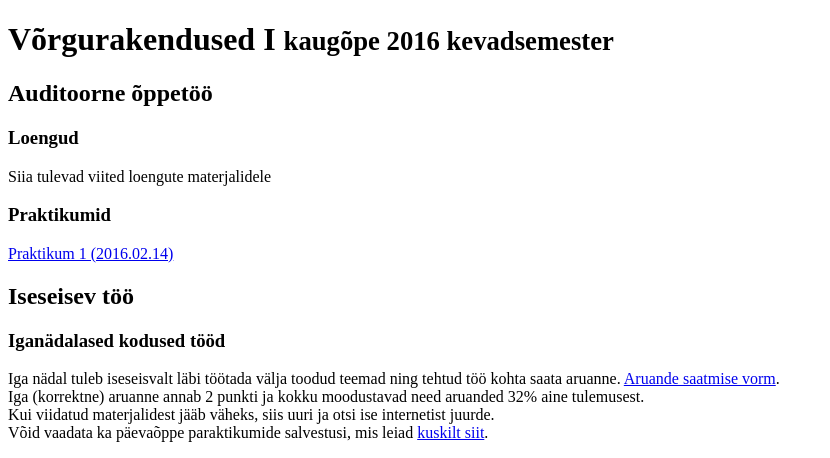
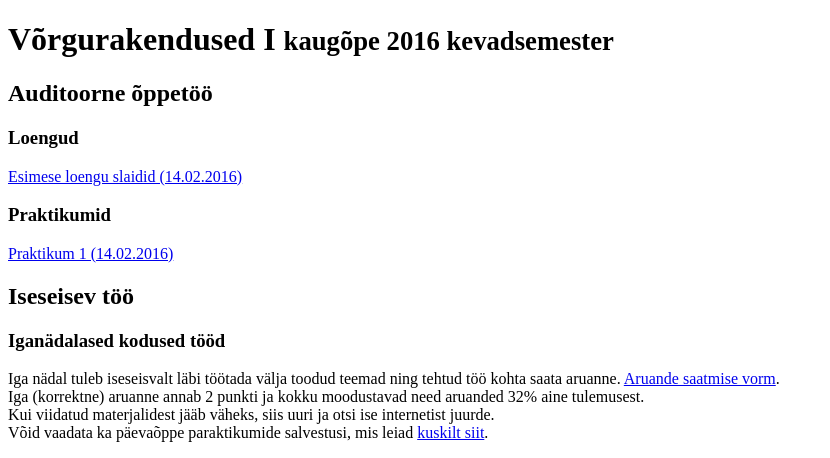
Before and after one commit to teadur/i244, a PHP site: page / in a window 1280 px wide. Shown: the top 458 px of the page, without its empty margins (0-830 px from the left). Run offline with PHP 8.4, Linux system fonts and the light colour scheme.

Commit message:
Esimese loengu slaidide link lisatud

```diff
--- a/index.php
+++ b/index.php
@@ -8,9 +8,9 @@
 <h1>Võrgurakendused I <small>kaugõpe 2016 kevadsemester</small></h1>
 <h2>Auditoorne õppetöö</h2>
 <h3>Loengud</h3>
-<p>Siia tulevad viited loengute materjalidele</p>
+<p><a href="http://mart.mangus.ee/loengud/i244-esimene.html">Esimese loengu slaidid (14.02.2016)</a></p>
 <h3>Praktikumid</h3>
-<p><a href="praktikum1.php">Praktikum 1 (2016.02.14)</a></p>
+<p><a href="praktikum1.php">Praktikum 1 (14.02.2016)</a></p>
 <h2>Iseseisev töö</h2>
 <h3>Iganädalased kodused tööd</h3>
 <p>
```
